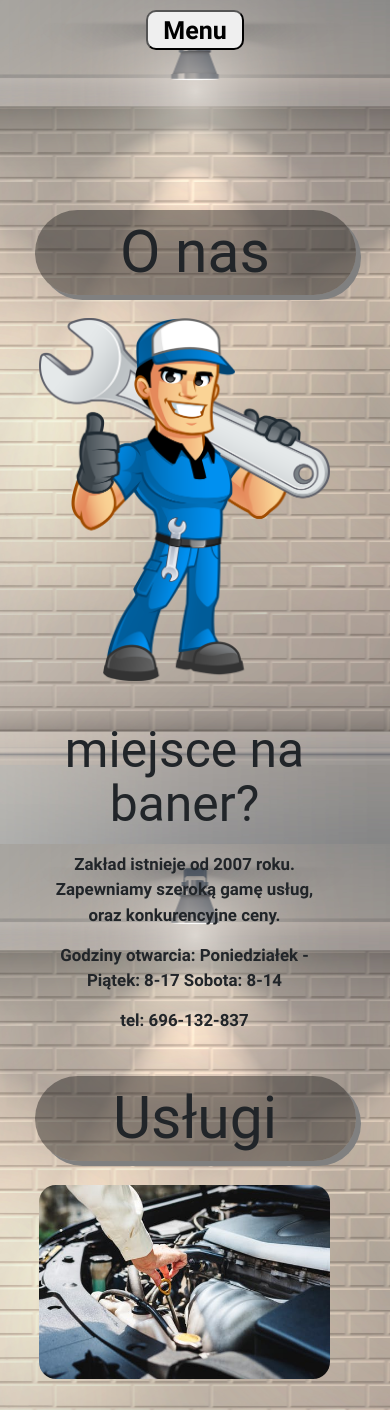
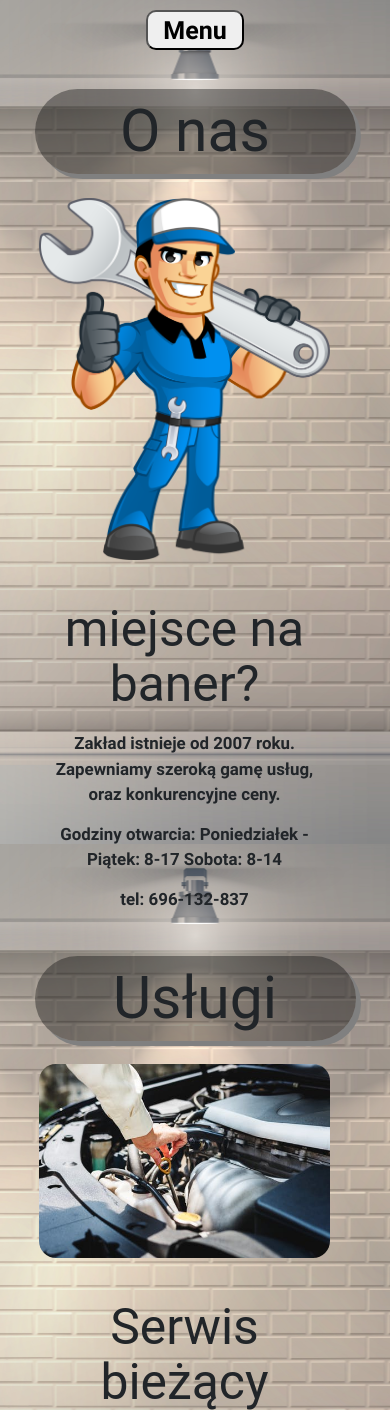
Before and after one commit to Ogar616/auto_perfect, a PHP site: page /index.html in a window 390 px wide. Shown: the top 1410 px of the page. Run offline with PHP 8.4, Linux system fonts and the light colour scheme; some libraries are stand-ins or nearby versions; some web fonts are replaced.

Commit message:
mobile menu test

```diff
--- a/css/style.css
+++ b/css/style.css
@@ -97,6 +97,10 @@ mobile {
         background: none;
         text-align: right;
         padding: 10px; }
+
+@media (max-width: 899px) {
+  #about {
+    margin-top: 10px; } }
 
 .sidebar {
   width: 12vw;
@@ -326,9 +330,7 @@ body {
 
 @media (max-width: 899px) {
   #nav {
-    display: none; }
-  #about {
-    margin-top: 150px; } }
+    display: none; } }
 
 @media (min-width: 900px) {
   #nav-mobile {
--- a/src/scss/_hamburger-menu.scss
+++ b/src/scss/_hamburger-menu.scss
@@ -69,3 +69,9 @@ mobile {
     }
   }
 }
+
+@media (max-width: 899px){
+  #about{
+    margin-top: 10px;
+  }
+}
--- a/src/scss/main.scss
+++ b/src/scss/main.scss
@@ -22,9 +22,6 @@
 @media (max-width: 899px){
   #nav{
     display: none;
-  }
-  #about{
-    margin-top: 150px;
   }
 }
 
```
